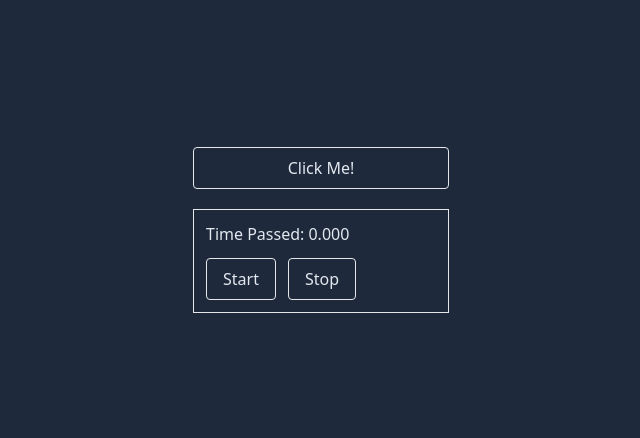
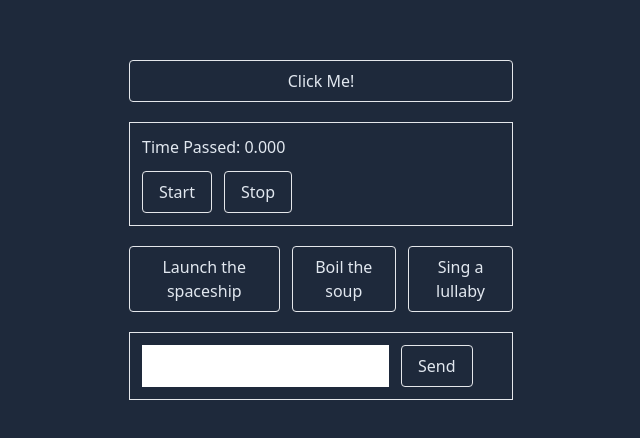
Before and after one commit to mancuoj-collective/react-dev-escape-hatches, a React (Vite) app: page / in a window 1280 px wide. Shown: the part 170-608 px from the top of the page, without its empty margins (319-959 px from the left). Built offline with nearby package versions, Linux system fonts and the light colour scheme.

Commit message:
feat: ref button and chat

```diff
--- a/src/components/app.jsx
+++ b/src/components/app.jsx
@@ -1,12 +1,20 @@
+import Chat from './chat'
+import DebouncedButton from './debounced-button'
 import RefCounter from './ref-counter'
 import Stopwatch from './stopwatch'
 
 export default function App() {
   return (
     <div className="flex min-h-dvh items-center justify-center bg-slate-800 text-slate-200">
-      <div className="flex w-64 flex-col gap-5">
+      <div className="flex w-96 flex-col gap-5">
         <RefCounter />
         <Stopwatch />
+        <div className="flex gap-3">
+          <DebouncedButton onClick={() => alert('Spaceship launched!')}>Launch the spaceship</DebouncedButton>
+          <DebouncedButton onClick={() => alert('Soup boiled!')}>Boil the soup</DebouncedButton>
+          <DebouncedButton onClick={() => alert('Lullaby sung!')}>Sing a lullaby</DebouncedButton>
+        </div>
+        <Chat />
       </div>
     </div>
   )
--- /dev/null
+++ b/src/components/chat.jsx
@@ -0,0 +1,24 @@
+import { useRef, useState } from 'react'
+
+export default function Chat() {
+  const [text, setText] = useState('')
+  const textRef = useRef(text)
+
+  function handleChange(e) {
+    setText(e.target.value)
+    textRef.current = e.target.value
+  }
+
+  function handleClick() {
+    setTimeout(() => {
+      alert('Sending: ' + textRef.current)
+    }, 3000)
+  }
+
+  return (
+    <div className="flex gap-3 border p-3">
+      <input value={text} onChange={handleChange} />
+      <button onClick={handleClick}>Send</button>
+    </div>
+  )
+}
--- /dev/null
+++ b/src/components/debounced-button.jsx
@@ -0,0 +1,14 @@
+import { useRef } from 'react'
+
+export default function DebouncedButton({ onClick, children }) {
+  const timeRef = useRef(null)
+
+  function handleClick() {
+    clearTimeout(timeRef.current)
+    timeRef.current = setTimeout(() => {
+      onClick()
+    }, 1000)
+  }
+
+  return <button onClick={handleClick}>{children}</button>
+}
--- a/src/index.css
+++ b/src/index.css
@@ -6,4 +6,8 @@
   button {
     @apply rounded border px-4 py-2;
   }
+
+  input {
+    @apply p-2 text-slate-800;
+  }
 }
```
